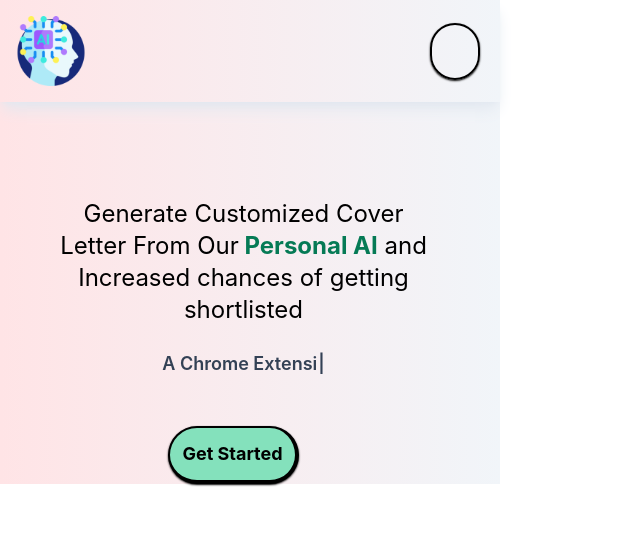
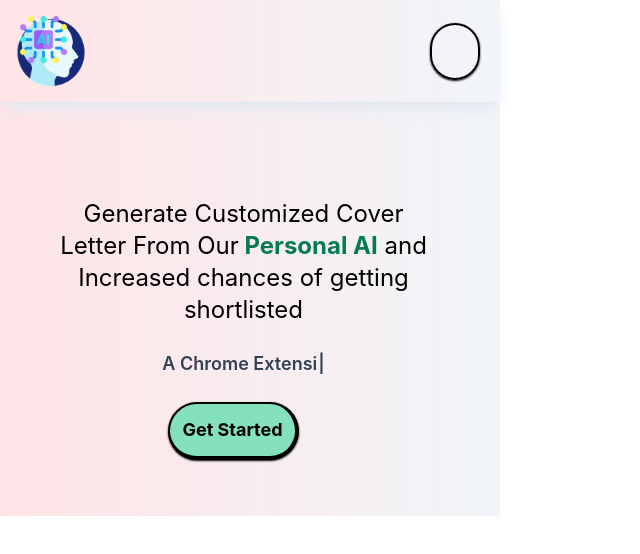
Before and after one commit to neeraj-gs/CoverMe-AI-Chrome-Extension, a React (Create React App) app in the folder cover-me/: page / in a window 1280 px wide. Shown: the top 554 px of the page, without its empty margins (0-640 px from the left). Built offline with nearby package versions, Linux system fonts and the light colour scheme; some icons are missing.

Commit message:
Added a Footer with correct source code link

```diff
--- a/cover-me/src/components/Generator.jsx
+++ b/cover-me/src/components/Generator.jsx
@@ -65,7 +65,7 @@ const Generator = ({setPage,resume,openAIKey}) => {
             </div>
 
             <div className="text-center font-serif font-bold mt-8">
-                <a href="https://github.com/neeraj-gs/Weather-App" target="_blank" rel="noreferrer" className='font-bold text-green-400 text-lg'>
+                <a href="https://github.com/neeraj-gs/CoverMe-AI-Chrome-Extension" target="_blank" rel="noreferrer" className='font-bold text-green-400 text-lg'>
                 Source Code
                 </a>
                 {" "}
--- a/cover-me/src/components/LandingPage.jsx
+++ b/cover-me/src/components/LandingPage.jsx
@@ -25,8 +25,8 @@ const LandingPage = ({setPage}) => {
         <h3 className='font-semibold text-lg text-center text-slate-700'>
           <TypeWriterTitle />
         </h3>
-        <div className="mt-12"></div>
-        <button onClick={()=> {setPage(ROUTES.PROFILE)}} className='rounded-full border-2 border-b-4 border-r-4 border-black p-3 text-lg bg-green-300 mr-5 font-bold transition-all hover:translate-y-[2px] hover:bg-green-400 shadow-sm shadow-black'>
+        <div className="mt-6"></div>
+        <button onClick={()=> {setPage(ROUTES.PROFILE)}} className='rounded-full border-2 border-b-4 border-r-4 border-black p-3 text-lg bg-green-300 mr-5 font-bold transition-all hover:translate-y-[2px] hover:bg-green-400 shadow-sm shadow-black mb-14'>
                     Get Started
                 </button>
 
```
